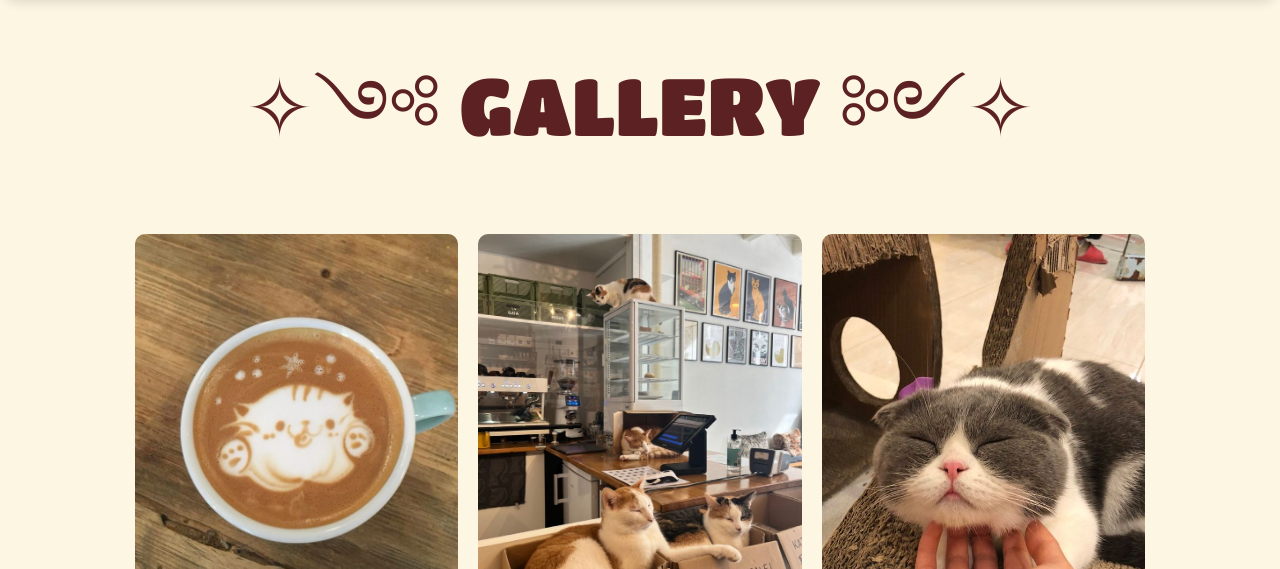
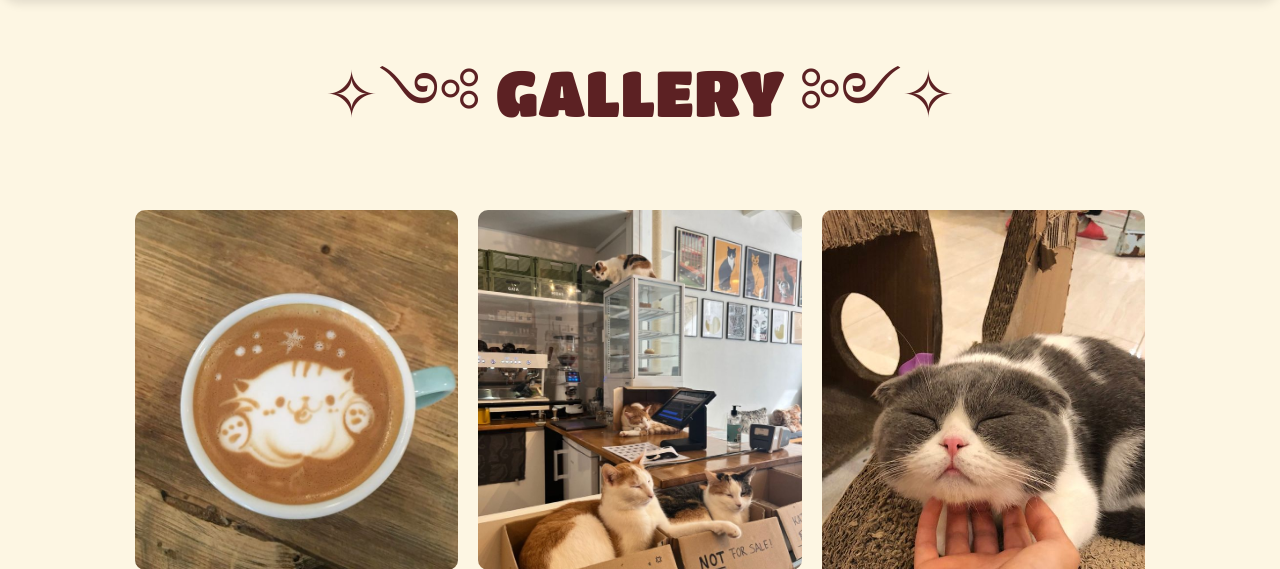
Before and after one commit to Xaikov563/DeployCatCafe, a Django app: page /gallery/ in a window 1280 px wide. Shown: the part 106-675 px from the top of the page. Run offline with Django 3.2, Linux system fonts and the light colour scheme; some libraries are stand-ins or nearby versions.

Commit message:
Update gallery.html

```diff
--- a/store/templates/store/gallery.html
+++ b/store/templates/store/gallery.html
@@ -19,7 +19,7 @@
 <body>
     {% block content %}
     <link rel="stylesheet" type="text/css" href="{% static 'css/gallery.css' %}">
-    <p style="margin-top: 20px; margin-bottom: 20px; text-align: center; font-size: 80px; color:#5c2123;">✧༺ GALLERY ༻✧</p>
+    <p style="margin-top: 20px; margin-bottom: 20px; text-align: center; font-size: 80px; color:#5c2123; font-size: clamp(2rem, 5vw, 70px);">✧༺ GALLERY ༻✧</p>
     <main>
         <section id="gallery">
             <div class="gallery-container">
```
